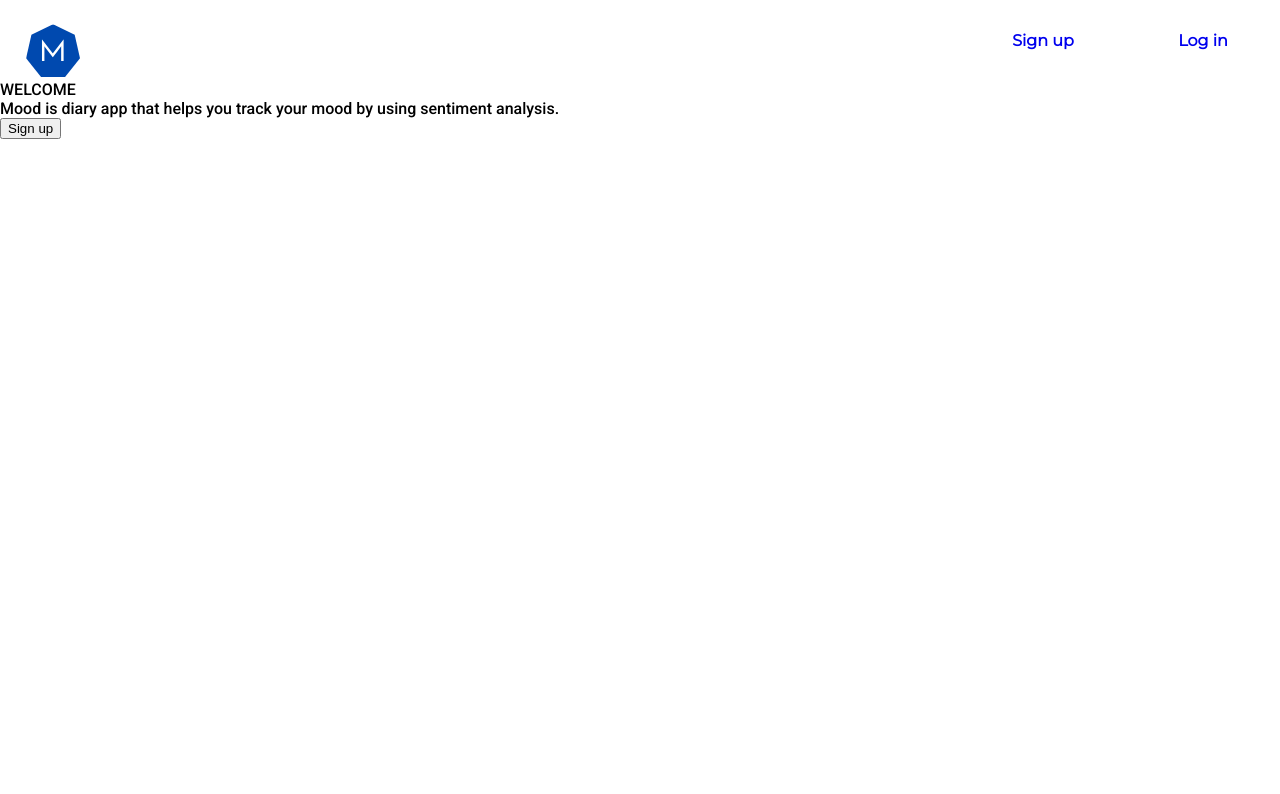
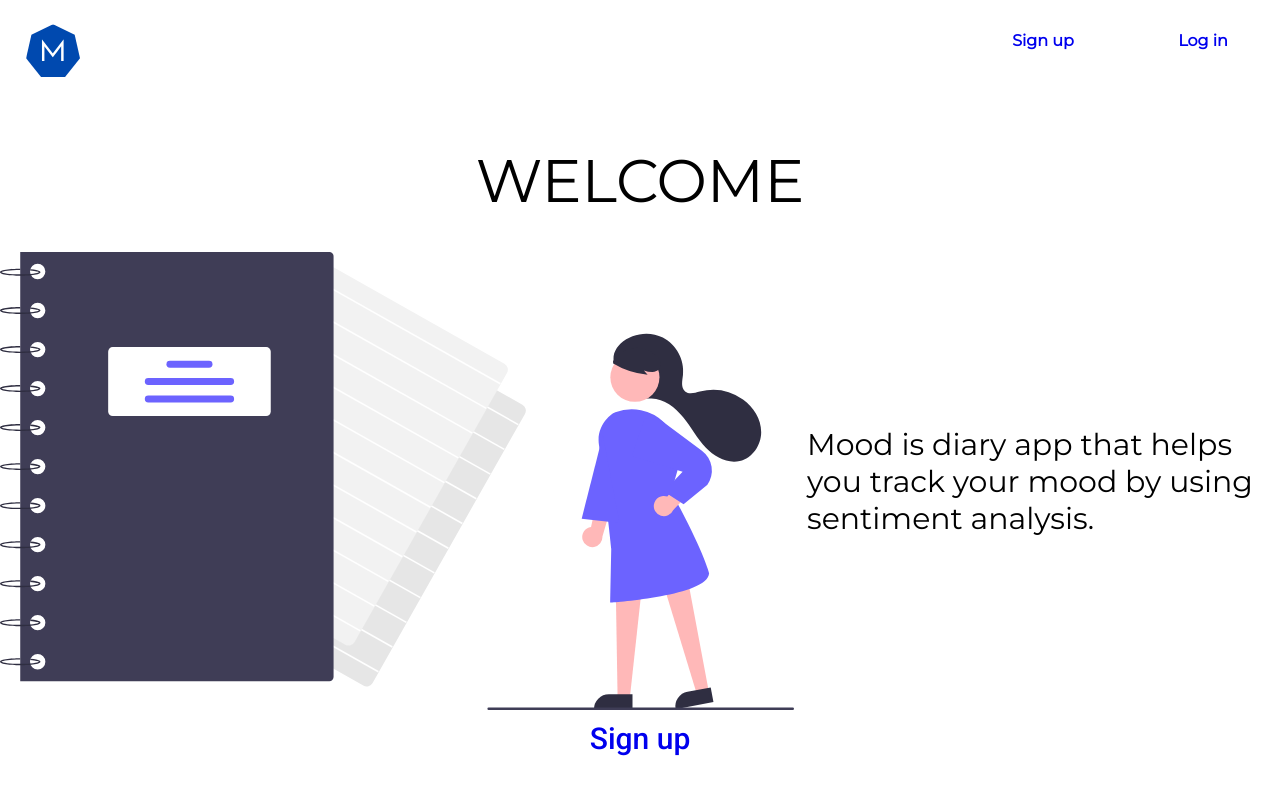
Before and after one commit to AlexandraDonchenko/Mood, a React (Create React App) app in the folder client/my-app/: page / in a window 1280 px wide. Shown: the top 794 px of the page. Built offline with nearby package versions, Linux system fonts and the light colour scheme.

Commit message:
dashboard component refactored and styled

```diff
--- a/client/my-app/src/components/dashboard/dashboard.module.css
+++ b/client/my-app/src/components/dashboard/dashboard.module.css
@@ -1,4 +1,5 @@
-.welcome-container {
+@import url('https://fonts.googleapis.com/css2?family=Montserrat&display=swap');
+.welcomecontainer {
   display: flex;
   margin: 0px;
   width: 100%;
@@ -10,20 +11,22 @@
 .welcome {
   padding: 5%;
   font-size: 60px;
+  font-family: 'Montserrat', sans-serif;
   width: auto;
   align-self: center;
   position: relative;
   border: darkgray;
 }
-.dash-component {
+.dashcomponent {
   display: flex;
   height: 50%;
   justify-content: space-between;
-  flex-direction: column;
+  flex-direction: row;
   align-items: center;
 }
 .description {
   padding: 1%;
+  font-family: 'Montserrat', sans-serif;
   font-size: 30px;
   width: auto;
   align-self: center;
@@ -31,34 +34,8 @@
   border: darkgray;
 }
 .redirect {
-  align-self: center;
+  font-size: 30px;
   position: relative;
-  bottom: 2%;
-  width: auto;
-  height: 40px;
-  font-size: 30px;
-  text-align: center;
-  border-radius: 50px;
-  background-color: #026670;
-  font-size: 20px;
-  font-weight: bold;
-  color: #fce181;
+  top: 20px;
+  text-decoration: none;
 }
-.smaller-redirect {
-  align-self: center;
-  position: relative;
-  bottom: 2%;
-  width: auto;
-  height: 20px;
-  font-size: 15px;
-  margin-top: 2%;
-  text-align: center;
-  border-radius: 50px;
-  background-color: #026670;
-  font-size: 15px;
-  font-weight: bold;
-  color: #fce181;
-}
-.butto-div {
-  align-self: center;
-}
--- a/client/my-app/src/components/dashboard/dashboard.tsx
+++ b/client/my-app/src/components/dashboard/dashboard.tsx
@@ -1,27 +1,30 @@
-import './dashboard.module.css';
-import { navigate } from '@reach/router';
+import styles from './Dashboard.module.css';
+import { navigate, Link} from '@reach/router';
 import Header from '../header/header';
+import picture from './../../resources/undraw_Personal_notebook_re_d7dc.svg'
 function DashBoard(props: object) {
   console.log(props);
   function handleClick(event: React.MouseEvent<HTMLButtonElement, MouseEvent>) {
     navigate('/sign-up');
   }
   return (
-    <div className="dashboard">
+    <div className={styles.dashboard}>
       <Header />
-      <div className="welcome-container">
-        <div className="welcome">WELCOME </div>
-        <div className="dash-component">
-          <div className="description">
+      <div className={styles.welcomecontainer}>
+        <div className={styles.welcome}>WELCOME </div>
+        <div className={styles.dashcomponent}>
+          <img src={picture} alt='diary'></img>
+          <div className={styles.description}>
             Mood is diary app that helps you track your mood by using sentiment
             analysis.
           </div>
-          <div className="butto-div">
-            <button className="redirect" onClick={handleClick}>
-              Sign up
-            </button>
-          </div>
         </div>
+        <div className={styles.redirect}>
+          <Link className={styles.redirect} to='/sign-up'>
+            Sign up
+          </Link>
+        </div>
+
       </div>
     </div>
   );
```
Also changed, not shown: 1 other file (tests, documents, lock files or other folders).
